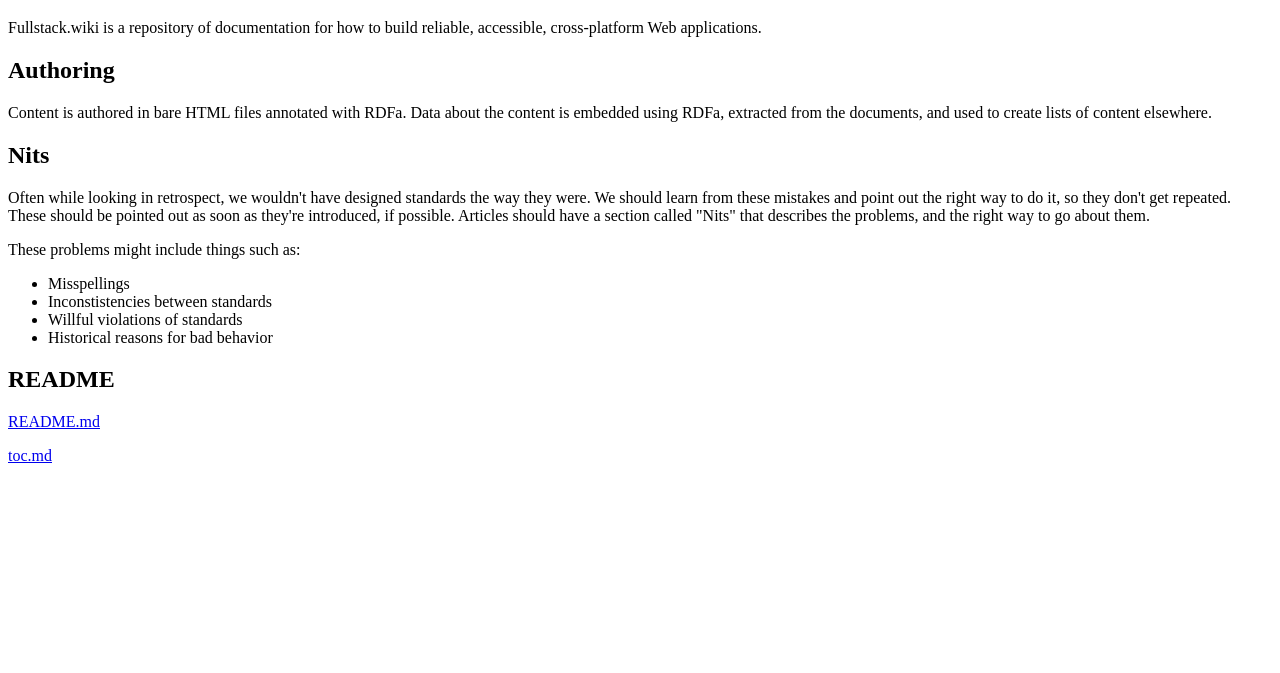
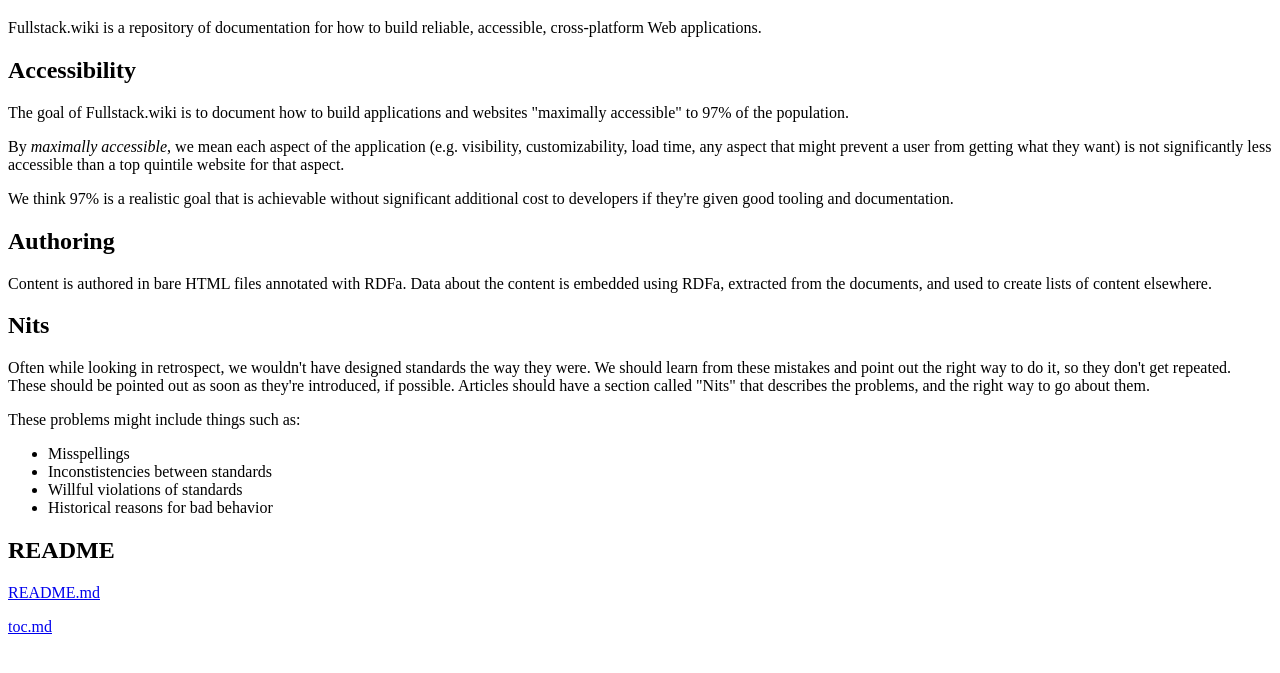
Before and after one commit to fullstackwiki/fullstackwiki, a website: page web/about/index.html in a window 1280 px wide. Shown: the part 61-734 px from the top of the page. Drawn offline with Linux system fonts and the light colour scheme.

Commit message:
Describe what "accessible" means and define a specific goal

```diff
--- a/web/about/index.html
+++ b/web/about/index.html
@@ -9,6 +9,10 @@
 		<main>
 			<h1>About</h1>
 			<p>Fullstack.wiki is a repository of documentation for how to build reliable, accessible, cross-platform Web applications.</p>
+			<h2>Accessibility</h2>
+			<p>The goal of Fullstack.wiki is to document how to build applications and websites "maximally accessible" to 97% of the population.</p>
+			<p>By <i>maximally accessible</i>, we mean each aspect of the application (e.g. visibility, customizability, load time, any aspect that might prevent a user from getting what they want) is not significantly less accessible than a top quintile website for that aspect.</p>
+			<p>We think 97% is a realistic goal that is achievable without significant additional cost to developers if they're given good tooling and documentation.</p>
 			<h2>Authoring</h2>
 			<p>Content is authored in bare HTML files annotated with RDFa. Data about the content is embedded using RDFa, extracted from the documents, and used to create lists of content elsewhere.</p>
 			<h2>Nits</h2>
```
Lines whose indentation alone changed are shown as unchanged.
